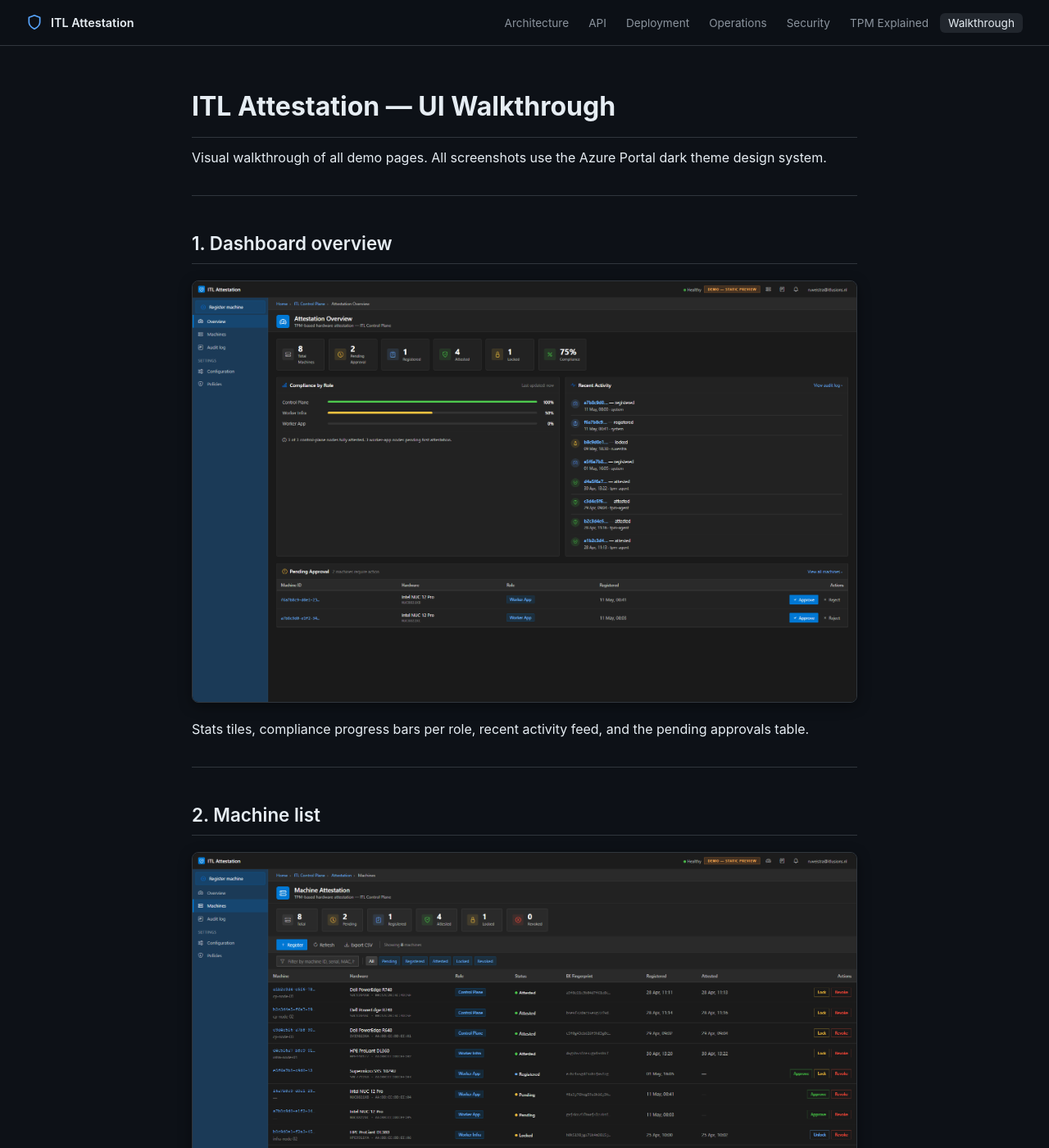
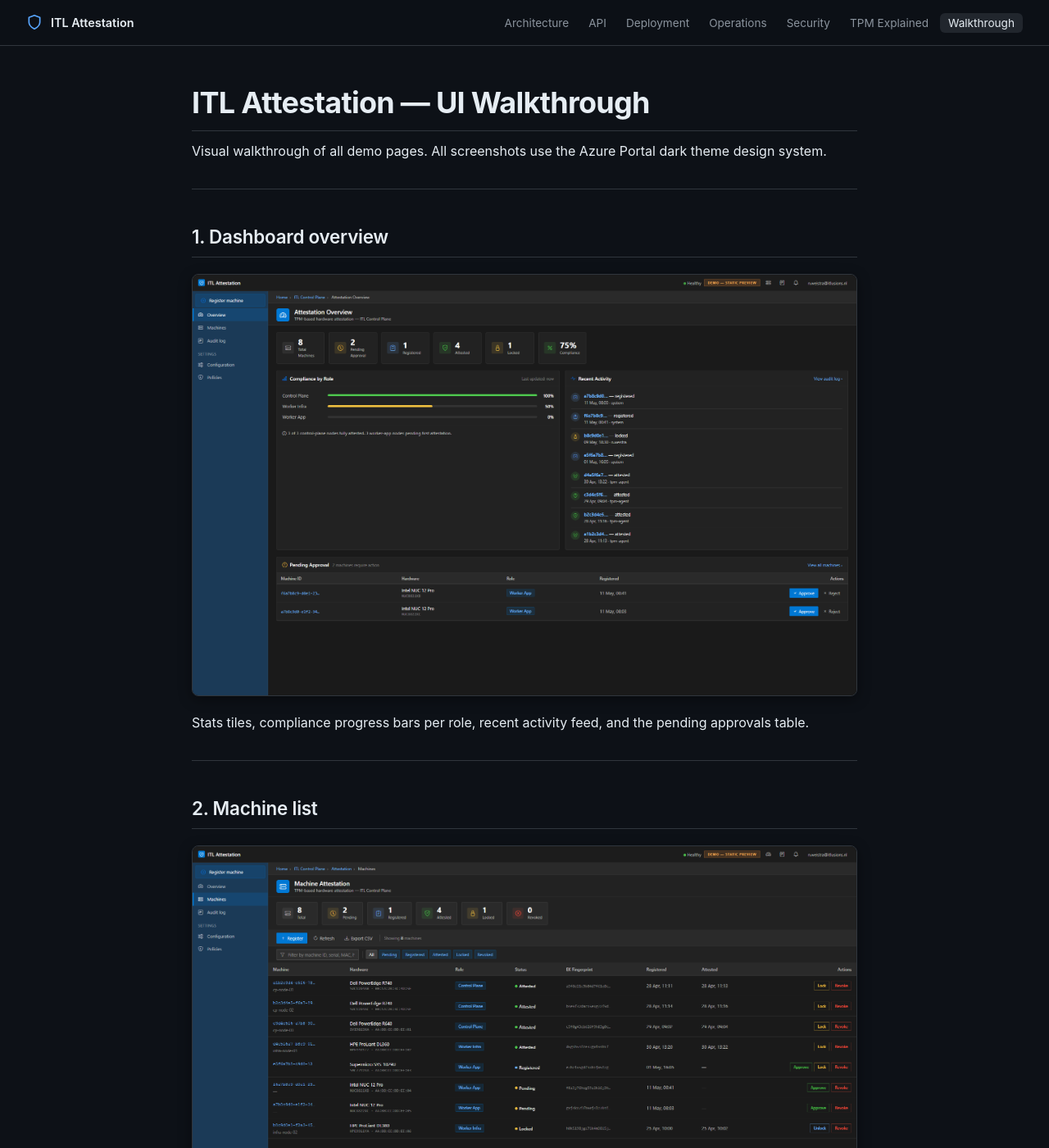
Before and after one commit to ITlusions/ITL.ControlPlane.Attestation, a Jekyll site: the page built from docs/WALKTHROUGH.md, in a window 1280 px wide and 1400 px high. Shown: the whole window at 82% size. Built offline with Jekyll 4.4.1, drawn with Linux system fonts in a browser that asks for light colours.

Commit message:
feat: improve typography for headings with responsive sizing and enhanced spacing
Co-authored-by: Copilot <copilot@github.com>

```diff
--- a/docs/_layouts/default.html
+++ b/docs/_layouts/default.html
@@ -97,8 +97,10 @@
 
     /* ── PROSE ── */
     .prose h1 {
-      font-size: 2rem;
+      font-size: clamp(1.6rem, 4vw, 2.25rem);
       font-weight: 700;
+      letter-spacing: -0.02em;
+      line-height: 1.2;
       color: var(--text);
       margin-bottom: 12px;
       padding-bottom: 12px;
@@ -106,8 +108,9 @@
     }
 
     .prose h2 {
-      font-size: 1.4rem;
+      font-size: clamp(1.1rem, 3vw, 1.4rem);
       font-weight: 600;
+      letter-spacing: -0.01em;
       color: var(--text);
       margin: 40px 0 12px;
       padding-bottom: 6px;
```
